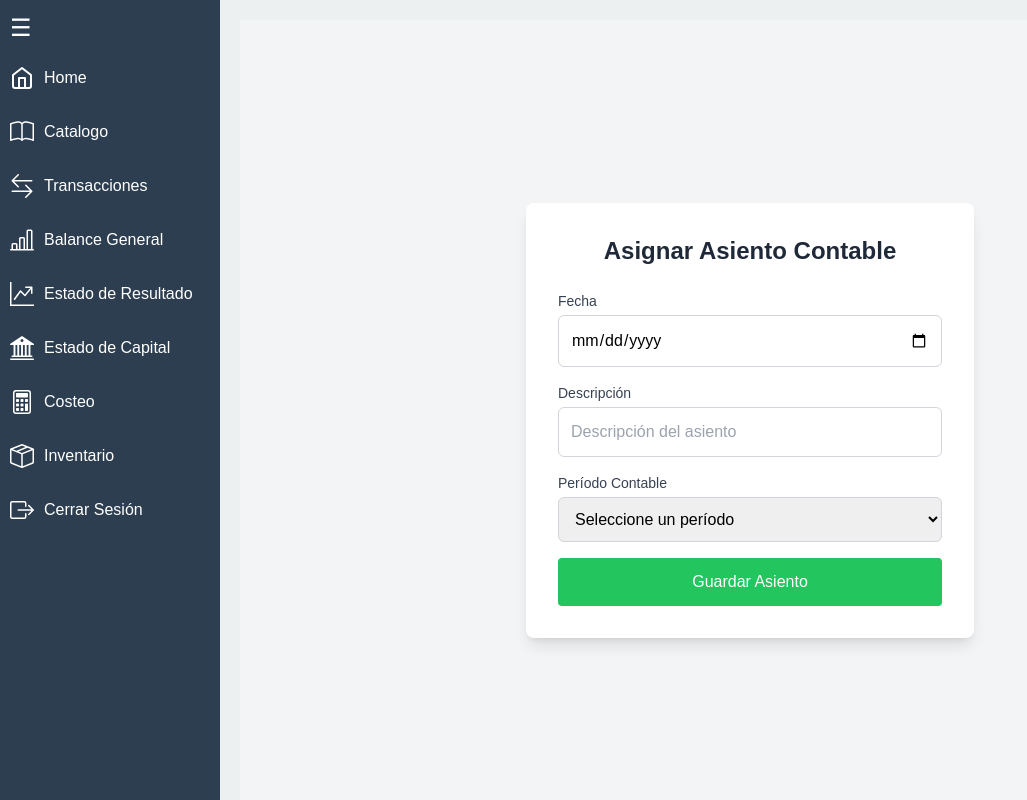
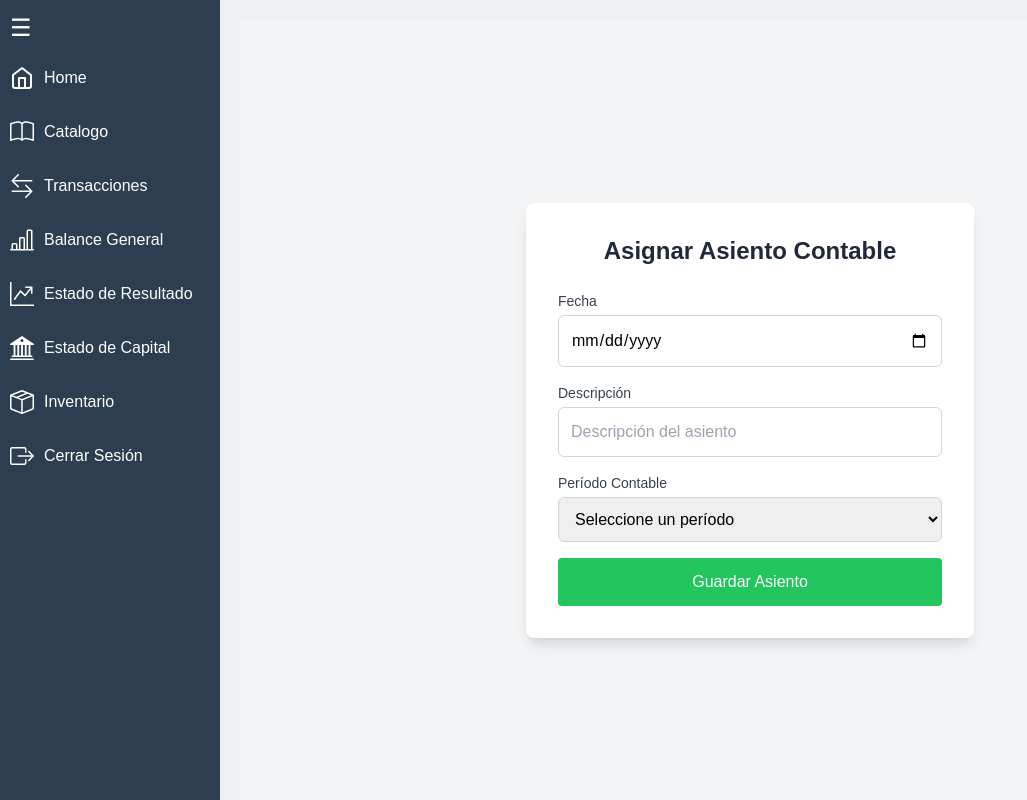
Before and after one commit to InfinityJaaR/Sistema-Contable, a Django app: page /contable/asignarAsiento/ in a window 1280 px wide. Shown: the whole page, without its empty margins (0-1027 px from the left). Run offline with Django 5.2, Linux system fonts and the light colour scheme; a user stored in the database is signed in; data comes from the database, SQL or seed files in the repository; some libraries are stand-ins or nearby versions.

Commit message:
Quitando pestaña de Costeo

```diff
--- a/contable/templates/nav.html
+++ b/contable/templates/nav.html
@@ -53,13 +53,6 @@
                         <span>Estado de Capital</span>
                     </a>
                     <a href="#about" class="nav-link">
-                        <svg xmlns="http://www.w3.org/2000/svg" width="16" height="16" fill="currentColor" class="bi bi-calculator" viewBox="0 0 16 16">
-                            <path d="M12 1a1 1 0 0 1 1 1v12a1 1 0 0 1-1 1H4a1 1 0 0 1-1-1V2a1 1 0 0 1 1-1zM4 0a2 2 0 0 0-2 2v12a2 2 0 0 0 2 2h8a2 2 0 0 0 2-2V2a2 2 0 0 0-2-2z"/>
-                            <path d="M4 2.5a.5.5 0 0 1 .5-.5h7a.5.5 0 0 1 .5.5v2a.5.5 0 0 1-.5.5h-7a.5.5 0 0 1-.5-.5zm0 4a.5.5 0 0 1 .5-.5h1a.5.5 0 0 1 .5.5v1a.5.5 0 0 1-.5.5h-1a.5.5 0 0 1-.5-.5zm0 3a.5.5 0 0 1 .5-.5h1a.5.5 0 0 1 .5.5v1a.5.5 0 0 1-.5.5h-1a.5.5 0 0 1-.5-.5zm0 3a.5.5 0 0 1 .5-.5h1a.5.5 0 0 1 .5.5v1a.5.5 0 0 1-.5.5h-1a.5.5 0 0 1-.5-.5zm3-6a.5.5 0 0 1 .5-.5h1a.5.5 0 0 1 .5.5v1a.5.5 0 0 1-.5.5h-1a.5.5 0 0 1-.5-.5zm0 3a.5.5 0 0 1 .5-.5h1a.5.5 0 0 1 .5.5v1a.5.5 0 0 1-.5.5h-1a.5.5 0 0 1-.5-.5zm0 3a.5.5 0 0 1 .5-.5h1a.5.5 0 0 1 .5.5v1a.5.5 0 0 1-.5.5h-1a.5.5 0 0 1-.5-.5zm3-6a.5.5 0 0 1 .5-.5h1a.5.5 0 0 1 .5.5v1a.5.5 0 0 1-.5.5h-1a.5.5 0 0 1-.5-.5zm0 3a.5.5 0 0 1 .5-.5h1a.5.5 0 0 1 .5.5v4a.5.5 0 0 1-.5.5h-1a.5.5 0 0 1-.5-.5z"/>
-                        </svg>
-                        <span>Costeo</span>
-                    </a>
-                    <a href="#about" class="nav-link">
                         <svg xmlns="http://www.w3.org/2000/svg" width="16" height="16" fill="currentColor" class="bi bi-box-seam" viewBox="0 0 16 16">
                             <path d="M8.186 1.113a.5.5 0 0 0-.372 0L1.846 3.5l2.404.961L10.404 2zm3.564 1.426L5.596 5 8 5.961 14.154 3.5zm3.25 1.7-6.5 2.6v7.922l6.5-2.6V4.24zM7.5 14.762V6.838L1 4.239v7.923zM7.443.184a1.5 1.5 0 0 1 1.114 0l7.129 2.852A.5.5 0 0 1 16 3.5v8.662a1 1 0 0 1-.629.928l-7.185 2.874a.5.5 0 0 1-.372 0L.63 13.09a1 1 0 0 1-.63-.928V3.5a.5.5 0 0 1 .314-.464z"/>
                         </svg>
```
